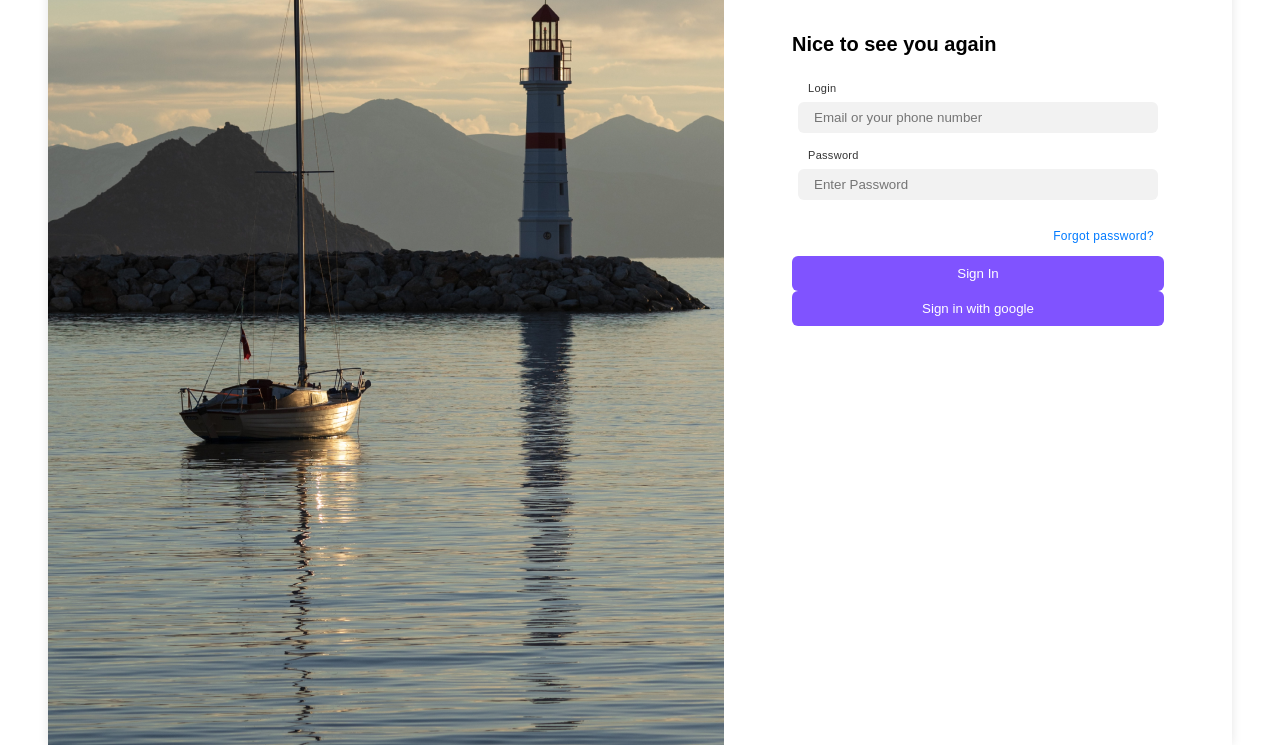
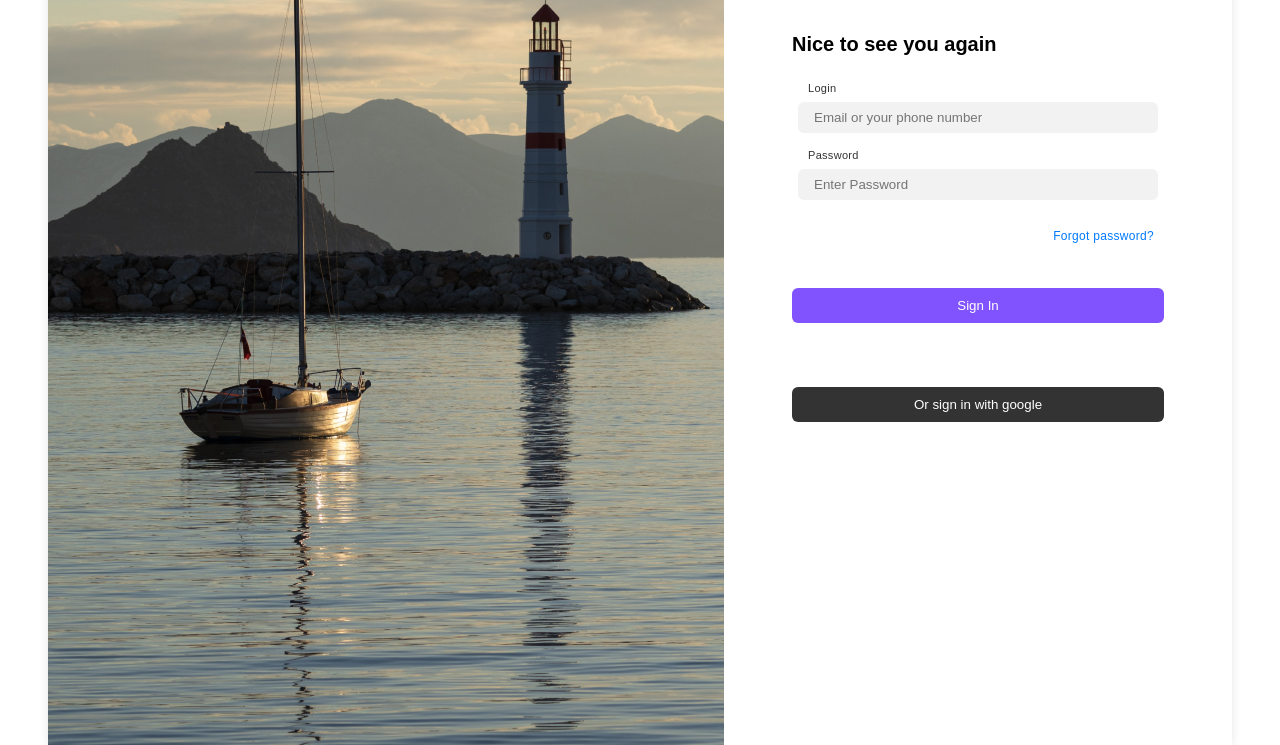
Before and after one commit to Nanda-Prasetyo/tugas-css, a plain HTML site: page index.html in a window 1280 px wide. Shown: the part 153-898 px from the top of the page. Drawn offline with Linux system fonts and the light colour scheme.

Commit message:
fix button

```diff
--- a/index.html
+++ b/index.html
@@ -30,7 +30,7 @@
             <button type="submit">Sign In</button>
           </div>
           <div class="google">
-            <button type="submit">Sign in with google</button>
+            <button type="submit">Or sign in with google</button>
           </div>
         </form>
       </div>
--- a/style.css
+++ b/style.css
@@ -121,6 +121,11 @@ body {
     border-radius: 6px;
   }
 
+  .signin button {
+    /* display: flex; */
+    padding: 10px 24px;
+    margin: 32px 0;
+  }
   .forgotpassword button {
     color: #007AFF;
     background-color: white;
@@ -132,9 +137,10 @@ body {
     font-weight: 400;
     line-height: 20px; /* 166.667% */
     letter-spacing: 0.3px;
+    flex: 1 0 0;
   }
 
-  button.google {
+  .google button {
     margin: 100px 0 0 0;
     /* background-color: blue; */
     color: #fff;
@@ -142,4 +148,6 @@ body {
     border: none;
     cursor: pointer;
     width: 100%;
+    margin: 32px 0;
+    background-color: #333333;
   }
```
